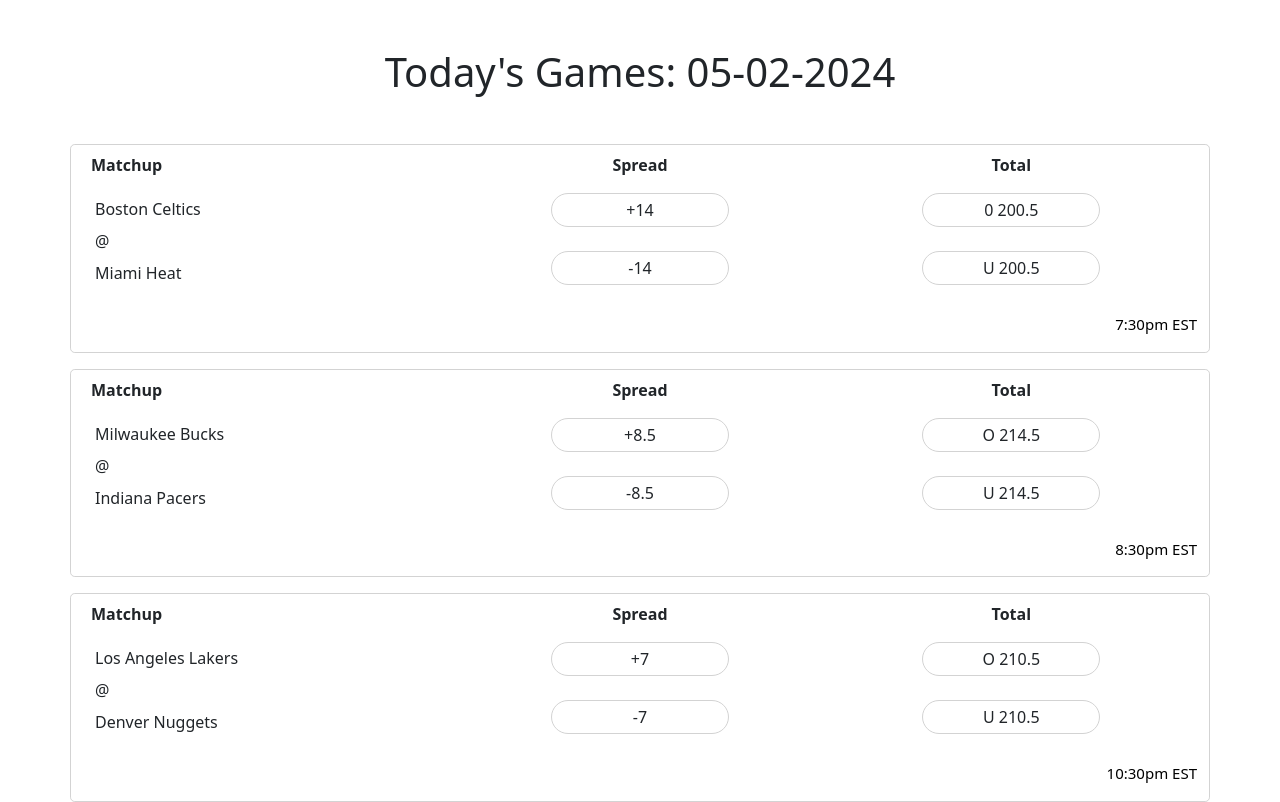
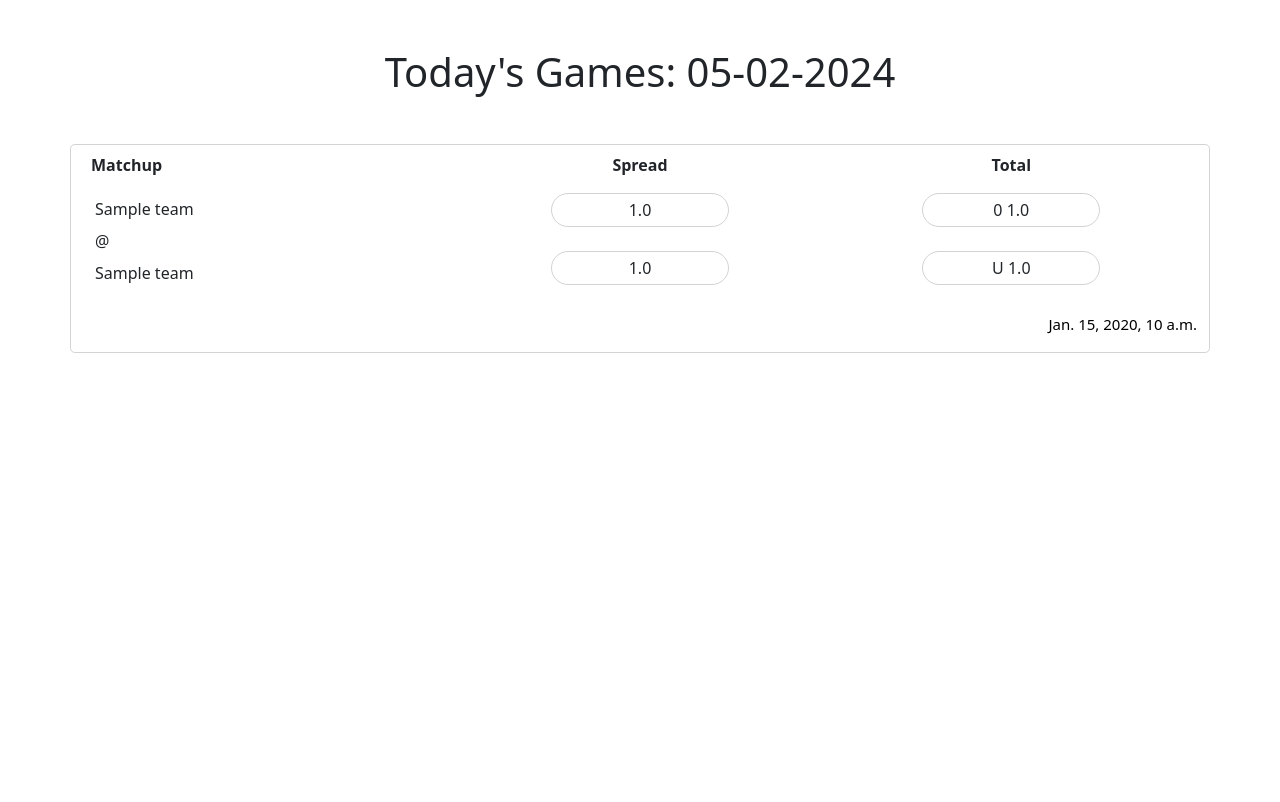
Before and after one commit to thomasdurkin/NBA-Dashboard, a Django app: template NBAapp/templates/index.html in a window 1280 px wide. After the commit the page ends 353 px from the top, so only its background shows below. Run offline with Django 4.2, Linux system fonts and the light colour scheme; the template is opened without the code that fills it: values that come from a table or form of the project are taken from there, others are empty; tables that the repository leaves empty hold one stand-in row (values such as "Sample post").

Commit message:
Load Today's Games From Backend

```diff
--- a/NBAapp/admin.py
+++ b/NBAapp/admin.py
@@ -1,6 +1,7 @@
 from django.contrib import admin
-from .models import Team, BoxScore
+from .models import Team, BoxScore, GameOdds
 
 # Register your models here.
 admin.site.register(Team)
 admin.site.register(BoxScore)
+admin.site.register(GameOdds)
--- a/NBAapp/models.py
+++ b/NBAapp/models.py
@@ -3,6 +3,9 @@ from django.db import models
 class Team(models.Model):
     team_name = models.CharField(max_length=75)
     team_abbr = models.CharField(max_length=3)
+
+    def __str__(self):
+        return self.team_name
 
 class BoxScore(models.Model):
     date = models.DateTimeField()
@@ -33,3 +36,24 @@ class BoxScore(models.Model):
     team2_orb = models.FloatField()
     team2_ft_per_fg = models.FloatField()
     team2_off_rtg = models.FloatField()
+
+
+class GameOdds(models.Model):
+    date_time = models.DateTimeField()
+
+    home_team = models.ForeignKey(Team, on_delete=models.CASCADE, related_name="home_team")
+    away_team = models.ForeignKey(Team, on_delete=models.CASCADE, related_name="away_team")
+
+    home_h2h_price = models.IntegerField()
+    home_spread_price = models.IntegerField()
+    home_spread_point = models.FloatField()
+
+    away_h2h_price = models.IntegerField()
+    away_spread_price = models.IntegerField()
+    away_spread_point = models.FloatField()
+
+    over_price = models.IntegerField()
+    over_point = models.FloatField()
+
+    under_price = models.IntegerField()
+    under_point = models.FloatField()
--- a/NBAapp/templates/index.html
+++ b/NBAapp/templates/index.html
@@ -4,49 +4,9 @@
         <link href="https://cdn.jsdelivr.net/npm/bootstrap@5.1.3/dist/css/bootstrap.min.css" rel="stylesheet" integrity="sha384-1BmE4kWBq78iYhFldvKuhfTAU6auU8tT94WrHftjDbrCEXSU1oBoqyl2QvZ6jIW3" crossorigin="anonymous">
     </head>
     <body>
-        {% comment %} <div class="container">
-            <h1 class="text-center">Today's Games: {% now "m-d-Y" %}</h1>
+        <h1 class="text-center pt-5">Today's Games: {% now "m-d-Y" %}</h1>
 
-            <div class="pt-5">
-                {% for game in games %}
-                <div class="card">
-                    <div class="card-body">
-                        <div class="row justify-content-center">
-                            <div class="col-md-3">
-                                <p style="background:LightGray;">7:30pm ET</p>
-
-                                <h5 class="card-title"> {{ game.team1.team_name }}</h5>
-                                <h5 class="card-title"> @ </h5>
-                                <h5 class="card-title"> {{ game.team2.team_name }}</h5>
-                            </div>
-
-
-                            <div class="col-md-3">
-                                <p style="background:LightGray;">Spread</p>
-
-                                <h5 class="card-title">+14</h5>
-                                <h5 class="card-title">&nbsp;</h5>
-                                <h5 class="card-title">-14</h5>
-                            </div>
-
-                            <div class="col-md-3">
-                                <p style="background:LightGray;">Total</p>
-
-                                <h5 class="card-title">O 200.5</h5>
-                                <h5 class="card-title">&nbsp;</h5>
-                                <h5 class="card-title">U 200.5</h5>
-                            </div>
-                        </div>
-                        <div class="text-end">
-                            <a href={% url 'game_preview' game.team1.team_name game.team2.team_name%}><u>Preview</u><a>
-                        </div>
-                    </div>
-                </div>
-             {% endfor %}
-            </div>
-        </div> {% endcomment %}
-
-        <h1 class="text-center pt-5">Today's Games: {% now "m-d-Y" %}</h1>
+        {% for game in games %}
         <a href="{% url 'game_summary' %}"  style="text-decoration:none;">
             <div class="container rounded-3 mt-5" style="border: 1.5px; border-style:solid; border-color:LightGray; hover:background-color:LightGray;">
                 <table class="table table-borderless">
@@ -60,103 +20,30 @@
                     <tbody>
                         <tr>
                         <td>
-                            <div class="p-1">Boston Celtics</div>
+                            <div class="p-1">{{ game.home_team.team_name }}</div>
                             <div class="p-1">@</div>
-                            <div class="p-1">Miami Heat</div>
+                            <div class="p-1">{{ game.away_team.team_name }}</div>
                         </td>
                         <td>
-                            <div class="rounded-pill p-1 text-center" style="width: 50%; margin: auto; border: 1.5px; border-style:solid; border-color: LightGray;">+14</div>
+                            <div class="rounded-pill p-1 text-center" style="width: 50%; margin: auto; border: 1.5px; border-style:solid; border-color: LightGray;">{{ game.home_spread_point }}</div>
                             <div >&nbsp;</div>
-                            <div class="rounded-pill p-1 text-center" style="width: 50%; margin: auto; border: 1.5px; border-style:solid; border-color: LightGray;">-14</div>
+                            <div class="rounded-pill p-1 text-center" style="width: 50%; margin: auto; border: 1.5px; border-style:solid; border-color: LightGray;">{{ game.away_spread_point }}</div>
                         </td>
                         <td>
-                            <div class="rounded-pill p-1 text-center" style="width: 50%; margin: auto; border: 1.5px; border-style:solid; border-color: LightGray;">0 200.5 </div>
+                            <div class="rounded-pill p-1 text-center" style="width: 50%; margin: auto; border: 1.5px; border-style:solid; border-color: LightGray;">0 {{ game.over_point }} </div>
                             <div >&nbsp;</div>
-                            <div class="rounded-pill p-1 text-center" style="width: 50%; margin: auto; border: 1.5px; border-style:solid; border-color: LightGray;">U 200.5</div>
+                            <div class="rounded-pill p-1 text-center" style="width: 50%; margin: auto; border: 1.5px; border-style:solid; border-color: LightGray;">U {{ game.under_point }}</div>
                         </td>
                         </tr>
                     </tbody>
                 </table>
 
                 <div class="text-end">
-                    <p style="font-size:15px; color: black;">7:30pm EST</p>
+                    <p style="font-size:15px; color: black;">{{ game.date_time }}</p>
                 </div>
             </div>
         </a>
-
-        <a href="{% url 'game_summary' %}" style="text-decoration:none">
-            <div class="container rounded-3 mt-3" style="border: 1.5px; border-style:solid; border-color:LightGray;">
-                <table class="table table-borderless">
-                    <thead>
-                        <tr>
-                            <th style="width:33%;">Matchup</th>
-                            <th class="text-center" style="width:33%; ">Spread</th>
-                            <th class="text-center" style="width:33%;">Total</th>
-                        </tr>
-                    </thead>
-                    <tbody>
-                        <tr>
-                        <td>
-                            <div class="p-1">Milwaukee Bucks</div>
-                            <div class="p-1">@</div>
-                            <div class="p-1">Indiana Pacers</div>
-                        </td>
-                        <td>
-                            <div class="rounded-pill p-1 text-center" style="width: 50%; margin: auto; border: 1.5px; border-style:solid; border-color: LightGray;">+8.5</div>
-                            <div >&nbsp;</div>
-                            <div class="rounded-pill p-1 text-center" style="width: 50%; margin: auto; border: 1.5px; border-style:solid; border-color: LightGray;">-8.5</div>
-                        </td>
-                        <td>
-                            <div class="rounded-pill p-1 text-center" style="width: 50%; margin: auto; border: 1.5px; border-style:solid; border-color: LightGray;">O 214.5</div>
-                            <div>&nbsp;</div>
-                            <div class="rounded-pill p-1 text-center" style="width: 50%; margin: auto; border: 1.5px; border-style:solid; border-color: LightGray;">U 214.5</div>
-                        </td>
-                        </tr>
-                    </tbody>
-                </table>
-
-                <div class="text-end">
-                    <p style="font-size:15px; color: black;">8:30pm EST</p>
-                </div>
-            </div>
-        </a>
-
-        <a href="{% url 'game_summary' %}" style="text-decoration:none">
-            <div class="container rounded-3 mt-3" style="border: 1.5px; border-style:solid; border-color:LightGray;">
-                <table class="table table-borderless">
-                    <thead>
-                        <tr>
-                            <th style="width:33%;">Matchup</th>
-                            <th class="text-center" style="width:33%; ">Spread</th>
-                            <th class="text-center" style="width:33%;">Total</th>
-                        </tr>
-                    </thead>
-                    <tbody>
-                        <tr>
-                        <td>
-                            <div class="p-1">Los Angeles Lakers</div>
-                            <div class="p-1">@</div>
-                            <div class="p-1">Denver Nuggets</div>
-                        </td>
-                        <td>
-                            <div class="rounded-pill p-1 text-center" style="width: 50%; margin: auto; border: 1.5px; border-style:solid; border-color: LightGray;">+7</div>
-                            <div >&nbsp;</div>
-                            <div class="rounded-pill p-1 text-center" style="width: 50%; margin: auto; border: 1.5px; border-style:solid; border-color: LightGray;">-7</div>
-                        </td>
-                        <td>
-                            <div class="rounded-pill p-1 text-center" style="width: 50%; margin: auto; border: 1.5px; border-style:solid; border-color: LightGray;">O 210.5</div>
-                            <div>&nbsp;</div>
-                            <div class="rounded-pill p-1 text-center" style="width: 50%; margin: auto; border: 1.5px; border-style:solid; border-color: LightGray;">U 210.5</div>
-                        </td>
-                        </tr>
-                    </tbody>
-                </table>
-
-                <div class="text-end">
-                    <p style="font-size:15px; color: black;">10:30pm EST</p>
-                </div>
-            </div>
-        </a>
+        {% endfor %}
     </body>
 
     <style>
```
Also changed, not shown: NBAapp/views.py (+86 -28 lines), NBAapp/migrations/0002_alter_boxscore_date_gameodds.py (added), 1 other file.
